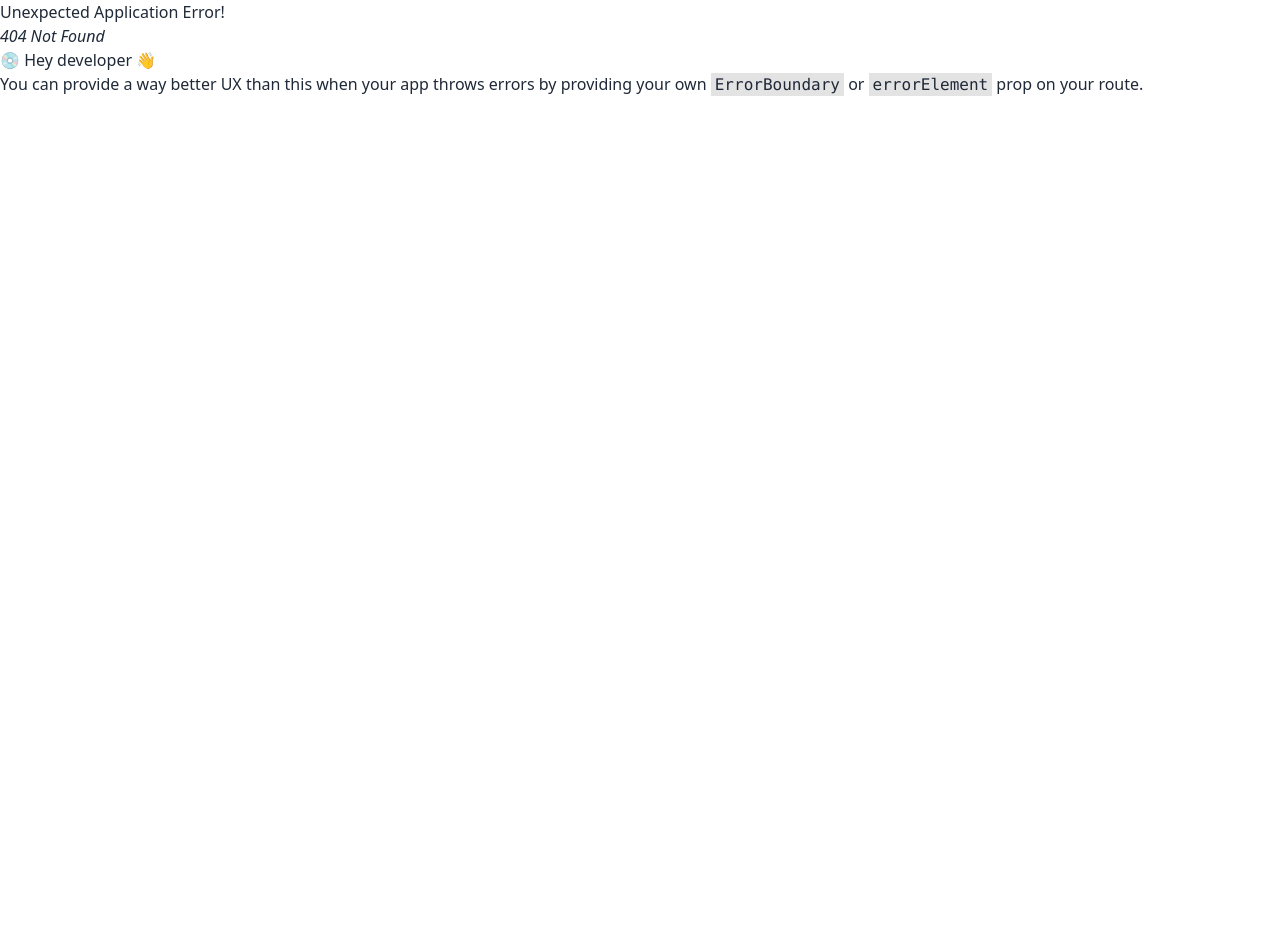
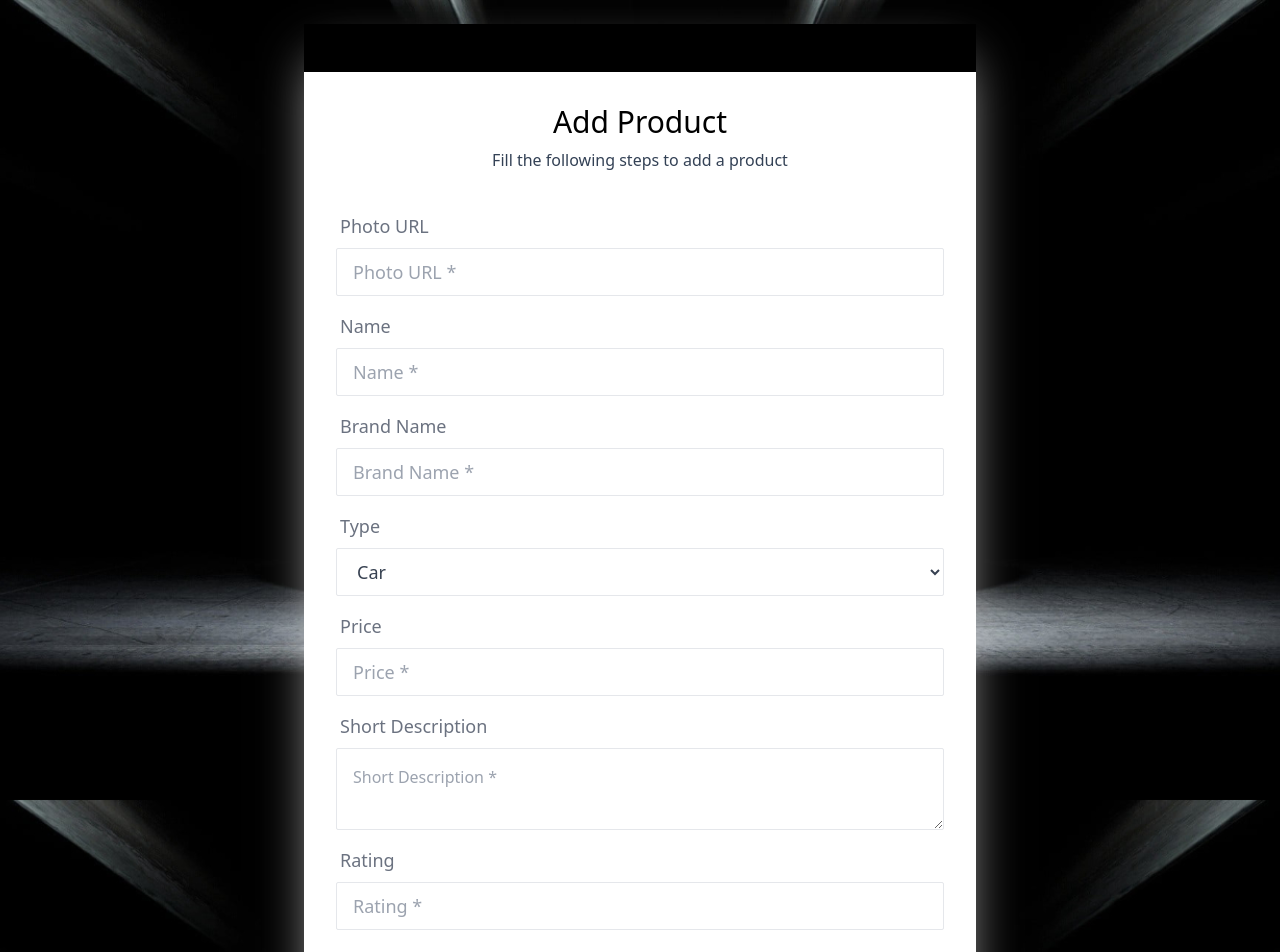
Before and after one commit to brcshakil1/assignment-10-drive-wave-client, a React (Vite) app: page /addProduct in a window 1280 px wide. Before the commit this address had no page. Shown: the top 952 px of the page. Before the commit the page ends 800 px from the top, so only its background shows below. Built offline with nearby package versions, Linux system fonts and the light colour scheme.

Commit message:
done addProduct component's styling

```diff
--- /dev/null
+++ b/src/pages/AddProduct/AddProduct.jsx
@@ -0,0 +1,150 @@
+import bg from "../../assets/bg/addProduct-gb.jpg";
+
+const AddProduct = () => {
+  const handleAddProduct = (e) => {
+    e.preventDefault();
+    const form = e.target;
+    const photo = form.photo.value;
+    const name = form.name.value;
+    const brandName = form.brandName.value;
+    const type = form.type.value;
+    const price = form.price.value;
+    const shortDescription = form.shortDescription.value;
+    const rating = form.rating.value;
+
+    const product = {
+      photo,
+      name,
+      brandName,
+      type,
+      price,
+      shortDescription,
+      rating,
+    };
+    console.log(product);
+  };
+  return (
+    <div
+      className="min-h-screen bg-cover bg-no-repeat bg-center bg-fixed"
+      style={{
+        backgroundImage: `url(${bg})`,
+      }}
+    >
+      <div className="min-h-screen grid place-items-center ">
+        <div className="md:max-w-2xl w-full h-screen md:h-auto mx-auto bg-white my-6 md:shadow-2xl md:shadow-[#bebebe]">
+          <div className="h-12 bg-black"></div>
+          <h2 className="text-3xl text-black text-center pt-8">Add Product</h2>
+          <p className="text-center text-slate-700 pt-2">
+            Fill the following steps to add a product
+          </p>
+          <div className="">
+            <form onSubmit={handleAddProduct} className="card-body bg-white">
+              <div className="form-control">
+                <label className="label">
+                  <span className="label-text text-lg text-gray-500">
+                    Photo URL
+                  </span>
+                </label>
+                <input
+                  type="text"
+                  placeholder="Photo URL *"
+                  name="photo"
+                  className="input input-bordered bg-transparent border-gray-200 focus:shadow-sm  focus:shadow-sky-200 focus:border-sky-300 rounded-sm md:text-lg text-base text-gray-700"
+                  required
+                />
+              </div>
+              <div className="form-control">
+                <label className="label">
+                  <span className="label-text text-lg text-gray-500">Name</span>
+                </label>
+                <input
+                  type="text"
+                  placeholder="Name *"
+                  name="name"
+                  className="input input-bordered bg-transparent border-gray-200 focus:shadow-sm  focus:shadow-sky-200 focus:border-sky-300 rounded-sm md:text-lg text-base text-gray-700"
+                  required
+                />
+              </div>
+              <div className="form-control">
+                <label className="label">
+                  <span className="label-text text-lg text-gray-500">
+                    Brand Name
+                  </span>
+                </label>
+                <input
+                  type="text"
+                  placeholder="Brand Name *"
+                  name="brandName"
+                  className="input input-bordered bg-transparent border-gray-200 focus:shadow-sm  focus:shadow-sky-200 focus:border-sky-300 rounded-sm md:text-lg text-base text-gray-700"
+                  required
+                />
+              </div>
+              <div className="form-control">
+                <label className="label">
+                  <span className="label-text text-lg text-gray-500">Type</span>
+                </label>
+                <select
+                  name="type"
+                  id=""
+                  className="input input-bordered bg-transparent border-gray-200 focus:shadow-sm  focus:shadow-sky-200 focus:border-sky-300 rounded-sm md:text-lg text-base text-gray-700"
+                >
+                  <option value="car">Car</option>
+                  <option value="jeep">Jeep</option>
+                  <option value="motorcycle">Motorcycle</option>
+                </select>
+              </div>
+              <div className="form-control">
+                <label className="label">
+                  <span className="label-text text-lg text-gray-500">
+                    Price
+                  </span>
+                </label>
+                <input
+                  type="text"
+                  placeholder="Price *"
+                  name="price"
+                  className="input input-bordered bg-transparent border-gray-200 focus:shadow-sm  focus:shadow-sky-200 focus:border-sky-300 rounded-sm md:text-lg text-base text-gray-700"
+                  required
+                />
+              </div>
+              <div className="form-control">
+                <label className="label">
+                  <span className="label-text text-lg text-gray-500">
+                    Short Description
+                  </span>
+                </label>
+                <textarea
+                  name="shortDescription"
+                  placeholder="Short Description *"
+                  className=" textarea w-full p-4 bg-transparent border-gray-200 rounded-sm focus:outline-none focus:shadow-sm  focus:shadow-sky-200 focus:border-sky-300 text-base text-gray-700"
+                ></textarea>
+              </div>
+              <div className="form-control">
+                <label className="label">
+                  <span className="label-text text-lg text-gray-500">
+                    Rating
+                  </span>
+                </label>
+                <input
+                  type="text"
+                  placeholder="Rating *"
+                  name="rating"
+                  className="input input-bordered bg-transparent border-gray-200 focus:shadow-sm  focus:shadow-sky-200 focus:border-sky-300 rounded-sm md:text-lg text-base text-gray-700"
+                  required
+                />
+              </div>
+              <div className="form-control mt-6">
+                <button className="btn bg-[#0088C6] text-white border-none hover:bg-sky-500">
+                  Add Product
+                </button>
+              </div>
+            </form>
+          </div>
+          <div className="h-12 bg-black hidden md:block"></div>
+        </div>
+      </div>
+    </div>
+  );
+};
+
+export default AddProduct;
--- a/src/routes/Router.jsx
+++ b/src/routes/Router.jsx
@@ -3,6 +3,7 @@ import MainLayout from "../layout/MainLayout";
 import Home from "../pages/Home/Home";
 import SignIn from "../pages/SignIn/SignIn";
 import SignUp from "../pages/SignUp/SignUp";
+import AddProduct from "../pages/AddProduct/AddProduct";
 
 const Router = createBrowserRouter([
   {
@@ -21,6 +22,10 @@ const Router = createBrowserRouter([
         path: "/signUp",
         element: <SignUp />,
       },
+      {
+        path: "/addProduct",
+        element: <AddProduct />,
+      },
     ],
   },
 ]);
```
Also changed, not shown: src/assets/bg/addProduct-gb.jpg (added).
